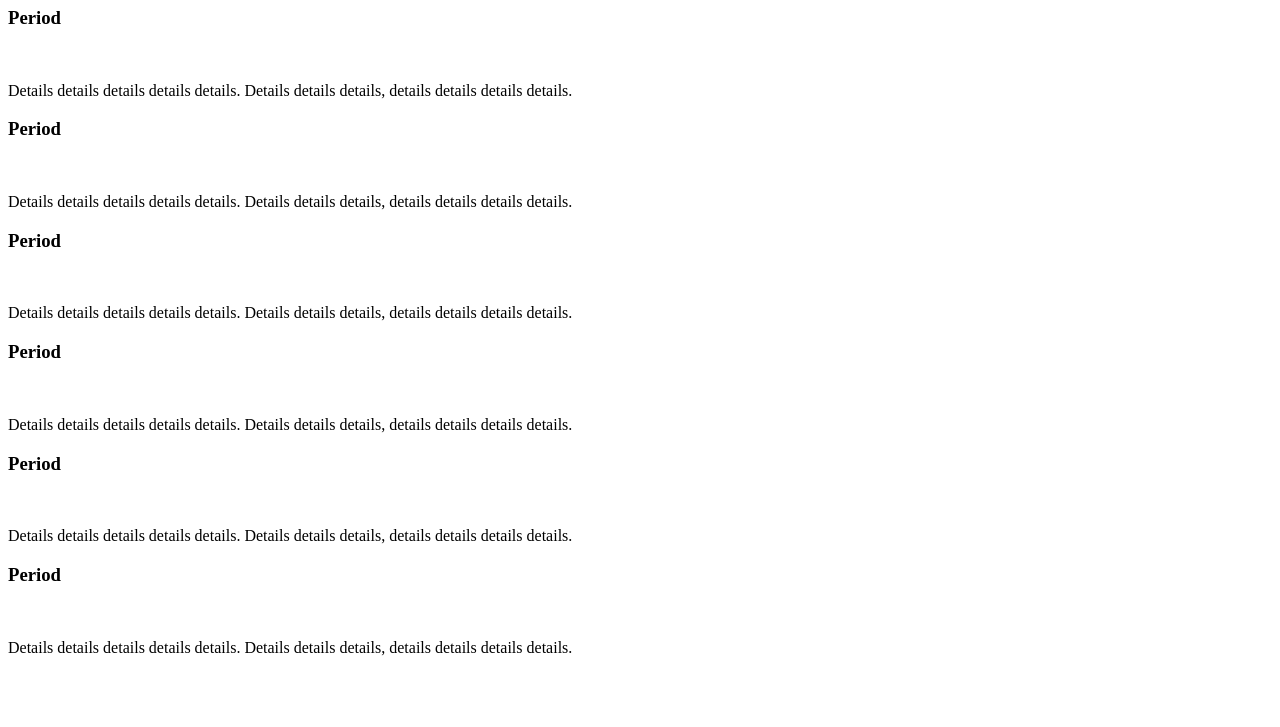
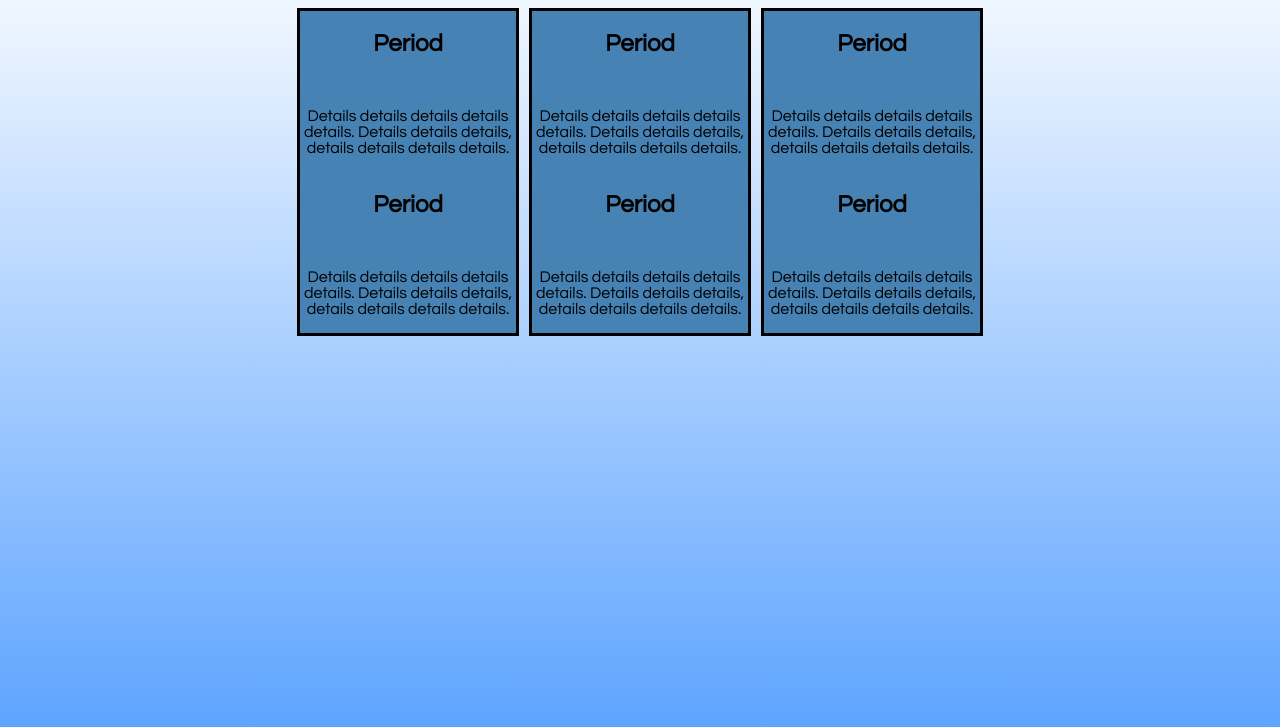
Before and after one commit to LouisSavoie/weather_report, a plain HTML site: page index.html in a window 1280 px wide. Shown: the part 73-800 px from the top of the page. Drawn offline with nearby package versions, Linux system fonts and the light colour scheme; no server answers.

Commit message:
add css/googleFonts/uiGradients

```diff
--- a/index.html
+++ b/index.html
@@ -3,51 +3,56 @@
         <meta charset="utf-8">
         <title>Weather Report</title>
         <meta name="viewport" content="width=device-width, initial-scale=1">
+        <link href="https://fonts.googleapis.com/css2?family=Questrial&display=swap" rel="stylesheet">
         <link rel="stylesheet" href="style.css">
         <script type="text/javascript" src="https://code.jquery.com/jquery-3.5.1.min.js"></script>
     </head>
+
     <body>
 
         <header>
             <h1>Weather Report</h1>
         </header>
+
         <section>
+
             <div class="card">
                 <div class="period">
-                    <h3 id="period0" class="cardPeriod">Period</h3>
+                    <h2 id="period0" class="cardPeriod">Period</h2>
                     <img id="img0" class="cardImg" src="" alt="">
                     <p id="details0" class="cardDetails">Details details details details details. Details details details, details details details details.</p>
                 </div>
                 <div class="period">
-                    <h3 id="period1" class="cardPeriod">Period</h3>
+                    <h2 id="period1" class="cardPeriod">Period</h2>
                     <img id="img1" class="cardImg" src="" alt="">
                     <p id="details1" class="cardDetails">Details details details details details. Details details details, details details details details.</p>
                 </div>
             </div>
             <div class="card">
                 <div class="period">
-                    <h3 id="period2" class="cardPeriod">Period</h3>
+                    <h2 id="period2" class="cardPeriod">Period</h2>
                     <img id="img2" class="cardImg" src="" alt="">
                     <p id="details2" class="cardDetails">Details details details details details. Details details details, details details details details.</p>
                 </div>
                 <div class="period">
-                    <h3 id="period3" class="cardPeriod">Period</h3>
+                    <h2 id="period3" class="cardPeriod">Period</h2>
                     <img id="img3" class="cardImg" src="" alt="">
                     <p id="details3" class="cardDetails">Details details details details details. Details details details, details details details details.</p>
                 </div>
             </div>
             <div class="card">
                 <div class="period">
-                    <h3 id="period4" class="cardPeriod">Period</h3>
+                    <h2 id="period4" class="cardPeriod">Period</h2>
                     <img id="img4" class="cardImg" src="" alt="">
                     <p id="details4" class="cardDetails">Details details details details details. Details details details, details details details details.</p>
                 </div>
                 <div class="period">
-                    <h3 id="period5" class="cardPeriod">Period</h3>
+                    <h2 id="period5" class="cardPeriod">Period</h2>
                     <img id="img5" class="cardImg" src="" alt="">
                     <p id="details5" class="cardDetails">Details details details details details. Details details details, details details details details.</p>
                 </div>
             </div>
+
         </section>
 
         <script type="text/javascript" src="app.js"></script>
--- a/style.css
+++ b/style.css
@@ -0,0 +1,37 @@
+html {
+    height: 100%;
+    background: #56CCF2;  /* fallback for old browsers */
+    background: -webkit-linear-gradient(to top, #5ea4ff, white);  /* Chrome 10-25, Safari 5.1-6 */
+    background: linear-gradient(to top, #5ea4ff, white); /* W3C, IE 10+/ Edge, Firefox 16+, Chrome 26+, Opera 12+, Safari 7+ */
+    background-size: cover;
+    font-family: 'Questrial', sans-serif;
+}
+
+header {
+    max-width: 720px;
+    margin: 0px auto;
+    text-align: center;
+}
+
+section {
+    max-width: 720px;
+    margin: 0px auto;
+    display: flex;
+    flex-wrap: wrap;
+    justify-content: center;
+}
+
+.card {
+    width: 30%;
+    min-width: 200px;
+    margin: 5px;
+    display: flex;
+    flex-direction: column;
+    border: 3px solid black;
+    background-color: steelblue;
+    text-align: center;
+}
+
+.period {
+    height: 100%;
+}
```
